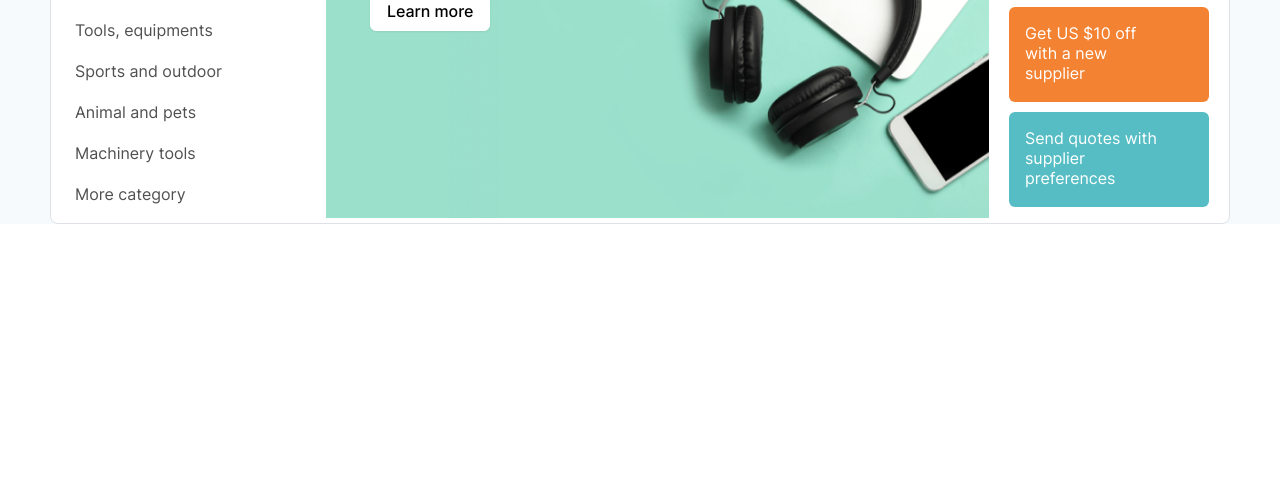
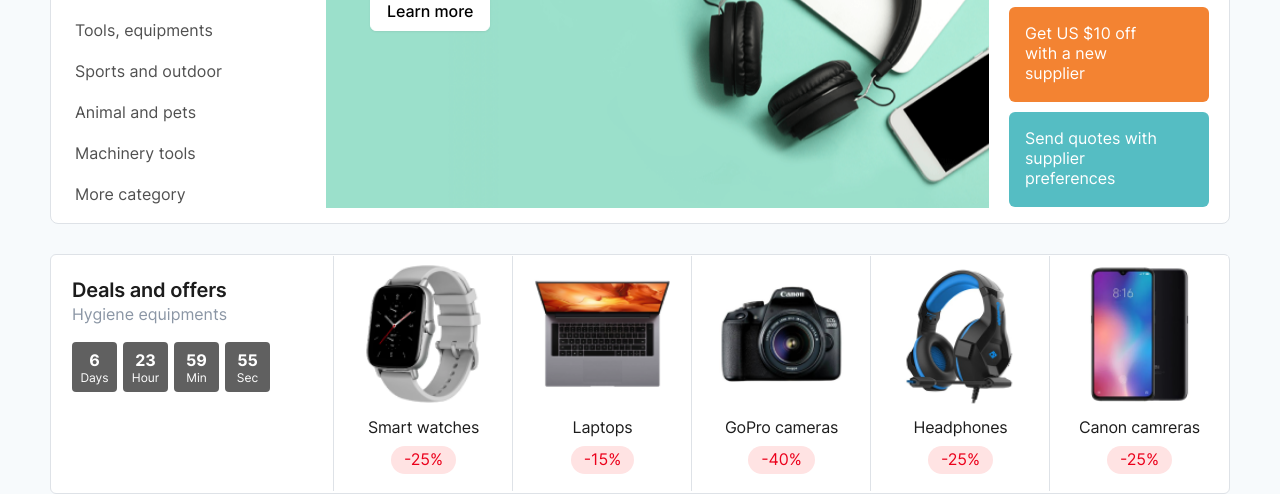
Before and after one commit to Chota07/project, a plain HTML site: page index.html in a window 1280 px wide. Shown: the part 338-832 px from the top of the page. Before the commit the page ends 800 px from the top, so only its background shows below. Drawn offline with Linux system fonts and the light colour scheme.

Commit message:
second section done

```diff
--- /dev/null
+++ b/assets/js/app.js
@@ -0,0 +1,31 @@
+const countdownDate = new Date().getTime() + 7 * 24 * 60 * 60 * 1000;
+const countdownTimer = setInterval(updateCountdown, 1000);
+
+function updateCountdown() {
+  const now = new Date().getTime();
+
+  const distance = countdownDate - now;
+
+  const days = Math.floor(distance / (1000 * 60 * 60 * 24));
+  const hours = Math.floor((distance % (1000 * 60 * 60 * 24)) / (1000 * 60 * 60));
+  const minutes = Math.floor((distance % (1000 * 60 * 60)) / (1000 * 60));
+  const seconds = Math.floor((distance % (1000 * 60)) / 1000);
+
+  const daysElement = document.getElementById("days");
+  daysElement.textContent = days;
+
+  const hoursElement = document.getElementById("hours");
+  hoursElement.textContent = hours;
+
+  const minutesElement = document.getElementById("minutes");
+  minutesElement.textContent = minutes;
+
+  const secondsElement = document.getElementById("seconds");
+  secondsElement.textContent = seconds;
+
+  if (distance < 0) {
+    clearInterval(countdownTimer);
+    const countdownElement = document.getElementById("countdown");
+    countdownElement.textContent = "Countdown has ended.";
+  }
+}
--- a/assets/styles/style.css
+++ b/assets/styles/style.css
@@ -148,7 +148,7 @@ header{
 	border-radius: 8px;
 	border: 1px solid rgba(222, 226, 231, 1);
 	background-color: white;
-	padding: 20px 20px 20px 14px;
+	padding: 20px 20px 15px 14px;
 	margin-bottom: 30px;
 }
 .main-sec-list{
@@ -171,7 +171,7 @@ header{
 .main-sec-img{
 	max-width: 664px;
 	width: 100%;
-	height: 373px;
+	height: 363px;
 	margin: 0px 20px 0px 11px;
 }
 .main-sec-img img{
@@ -261,3 +261,95 @@ header{
 	background-color: rgba(85, 189, 195, 1);
 }
 /* main section end */
+
+/* section b */
+.b-sec{
+	max-width: 1180px;
+	width: 100%;
+	height: 240px;
+	background-color: rgba(255, 255, 255, 1);
+	border: 1px solid rgba(222, 226, 231, 1);
+	border-radius: 6px;
+	margin: auto;
+	padding: 1px;
+}
+.count-card{
+	max-width: 45px;
+	width: 100%;
+	height: 50px;
+	border-radius: 4px;
+	background-color: #606060;
+	display: flex;
+	flex-direction: column;
+	align-items: center;
+	justify-content: center;
+	font-size: 16px;
+	font-weight: 700;
+	color: #FFF;
+}
+#countdown{
+	gap: 6px;
+	margin-left: 20px
+}
+.count-span{
+	color: #FFF;
+	text-align: center;
+	font-size: 12px;
+	font-weight: 400;
+}
+.b-sec-card{
+	max-width: 179px;
+	width: 100%;
+	height: 235px;
+	align-items: center;
+	justify-content: center;
+	padding: 8px 19px 17px 20px;
+	background-color: rgba(255, 255, 255, 1);
+	border-left: 1px solid rgba(222, 226, 231, 1);
+}
+.b-sec-card img{
+	max-width: 140px;
+	width: 100%;
+	height: 140px;
+	object-fit: contain;
+}
+.b-sec-card h3{
+	color: var(--dark, #1C1C1C);
+	text-align: center;
+	font-size: 16px;
+	font-weight: 400;
+	line-height: 24px;
+	letter-spacing: -0.2px;
+	margin-top: 11px;
+}
+.b-sec-card span{
+	margin-top: 7px;
+	height: 28px;
+	padding: 3px 13px 4px 13px;
+	justify-content: center;
+	align-items: center;
+	border-radius: 29px;
+	background: #FFE3E3;
+	color: rgba(235, 0, 27, 1);
+}
+.count-box{
+	max-width: 281px;
+	width: 100%;
+}
+.b-sec-span{
+	color: var(--base-color-dark, #1C1C1C);
+	font-size: 20px;
+	font-weight: 600;
+	line-height: 28px;
+	letter-spacing: -0.2px;
+	margin-top: 20px;
+	margin-left: 20px
+}
+.b-sec-span-b{
+	color: var(--gray-500, #8B96A5);
+	font-size: 16px;
+	font-weight: 400;
+	margin-left: 20px;
+	margin-bottom: 18px;
+}
+/* b section end */
--- a/index.html
+++ b/index.html
@@ -118,6 +118,58 @@
                 <span class="user-span-b">Send quotes with supplier preferences</span>
             </div>
         </section>
+        <section class="df b-sec">
+            <div class="dfc count-box">
+                <span class="b-sec-span">Deals and offers</span>
+                <span class="b-sec-span-b">Hygiene equipments</span>
+                <div>
+                    <div class="df" id="countdown">
+                        <div class="count-card">
+                            <span id="days"></span>
+                            <span class="count-span">Days</span>
+                        </div>
+                        <div class="count-card">
+                            <span id="hours"></span>
+                            <span class="count-span">Hour</span>
+                        </div>
+                        <div class="count-card">
+                            <span id="minutes"></span>
+                            <span class="count-span">Min</span>
+                        </div>
+                        <div class="count-card">
+                            <span id="seconds"></span>
+                            <span class="count-span">Sec</span>
+                        </div>
+                    </div>
+                </div>
+            </div>
+            <div class="b-sec-card dfc">
+                <img src="./assets/images/image 35.png" alt="smartwatch image">
+                <h3>Smart watches</h3>
+                <span>-25%</span>
+            </div>
+            <div class="b-sec-card dfc">
+                <img src="./assets/images/image 34.png" alt="leptop image">
+                <h3>Laptops</h3>
+                <span>-15%</span>
+            </div>
+            <div class="b-sec-card dfc">
+                <img src="./assets/images/image 28.png" alt="gopro camera image">
+                <h3>GoPro cameras</h3>
+                <span>-40%</span>
+            </div>
+            <div class="b-sec-card dfc">
+                <img src="./assets/images/image 29.png" alt="headphones image">
+                <h3>Headphones</h3>
+                <span>-25%</span>
+            </div>
+            <div class="b-sec-card dfc">
+                <img src="./assets/images/image 23.png" alt="canon camera image">
+                <h3>Canon camreras</h3>
+                <span>-25%</span>
+            </div>
+        </section>
     </div>
 </body>
+<script src="./assets/js/app.js"></script>
 </html>
```
Also changed, not shown: assets/images/image 23.png (added), assets/images/image 28.png (added), assets/images/image 29.png (added), assets/images/image 34.png (added), assets/images/image 35.png (added).
